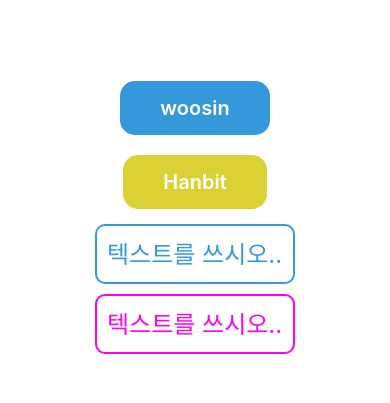
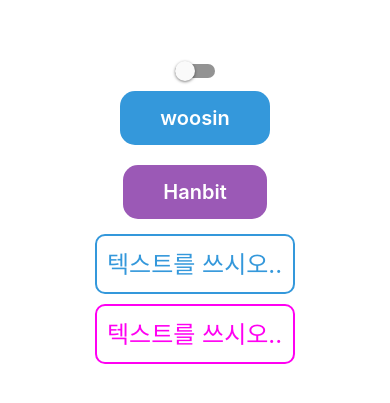
Before and after one commit to HWoosin/ReactNative_Practice, a React Native app: screen / in a window 390 px wide. Shown: the part 207-610 px from the top of the page. Built offline with nearby package versions, Linux system fonts and the light colour scheme.

Commit message:
ThemeProvider에 대해서 공부했습니다. Switch가 이상합니다.

```diff
--- a/App.js
+++ b/App.js
@@ -1,5 +1,5 @@
-import React from 'react'
-import {StyleSheet, Text, View } from 'react-native';
+import React, { useState } from 'react'
+import {StyleSheet, Text, View, Switch } from 'react-native';
 import MyButton from './src/components/MyButton';
 import Counter from './src/components/Counter';
 import EventButton from './src/components/EventButton';
@@ -8,14 +8,18 @@ import { viewStyle } from './src/style';
 import { Header,Contents,Footer } from './src/components/LayOut';
 import ShadowBox from './src/components/ShadowBox';
 import ButtonStyled from './src/components/ButtonStyled';
-import styled from 'styled-components/native';
+import styled, { ThemeProvider } from 'styled-components/native';
 import Input from './src/components/Input';
+import { basicTheme, darkTheme, lightTheme } from './src/theme';
+
 
 const Container = styled.View`
-  flex:1;
-  background-color:#ffffff;
-  align-items:center;
-  justify-content:center;
+  flex: 1;
+  //background-color: #ff0000;
+  background-color: ${props => props.theme.background};
+  justify-content: center;
+  align-items: center;
+
 `;
 
 const App = () => {
@@ -31,37 +35,48 @@ const App = () => {
   //   </View>
   // );
   const name='woosin'
-  return (
-    /* <View style={{flex: 1,
-    backgroundColor: '#d0ff00',
-    alignItems: 'center',
-    justifyContent: 'center',}}>
-    */
-   //외부 스타일 viewStyle 사용
-    <View style={viewStyle.container}>
-      {/* <Header/>
-      <Contents/>
-      <Footer/> */}
 
-      {/* <Text style={viewStyle.text}>
-      {(()=>{
-        if(name === 'woosin') return 'Hello Woosin!';
-        else return 'Hello World';
-      })()}</Text>
-    <MyButton onPress={()=> alert('defaultProps를 테스트함!')}/>
-    <MyButton title='props Test' onPress={()=> alert('TouchableOpacity로 버튼을 만들고 Mybutton컴포넌트를 작성함!')}/>
-    <MyButton onPress={()=> alert('children 매개를 테스트함!')}>This is Child Button</MyButton>
-    <Counter/>
-    <EventButton/>
-    <EventInput/> */}
-    {/* <ShadowBox/> */}
+  const [isDark, setIsDark] = useState(false);//useState로 테마 정하기
+  const _toggleSwitch = () => setIsDark(!isDark);
+
+  // return (
+  //   /* <View style={{flex: 1,
+  //   backgroundColor: '#d0ff00',
+  //   alignItems: 'center',
+  //   justifyContent: 'center',}}>
+  //   */
+  //  //외부 스타일 viewStyle 사용
+  //   <View style={viewStyle.container}>
+  //     {/* <Header/>
+  //     <Contents/>
+  //     <Footer/> */}
+
+  //     {/* <Text style={viewStyle.text}>
+  //     {(()=>{
+  //       if(name === 'woosin') return 'Hello Woosin!';
+  //       else return 'Hello World';
+  //     })()}</Text>
+  //   <MyButton onPress={()=> alert('defaultProps를 테스트함!')}/>
+  //   <MyButton title='props Test' onPress={()=> alert('TouchableOpacity로 버튼을 만들고 Mybutton컴포넌트를 작성함!')}/>
+  //   <MyButton onPress={()=> alert('children 매개를 테스트함!')}>This is Child Button</MyButton>
+  //   <Counter/>
+  //   <EventButton/>
+  //   <EventInput/> */}
+  //   {/* <ShadowBox/> */}
+
+  //   </View>
+  // );
+  return(
+    <ThemeProvider theme={isDark ? darkTheme : lightTheme}>
       <Container>
+        <Switch value={isDark} onValueChange={_toggleSwitch}/>
+        {/* //스위치 통해 백그라운드 설정 */}
         <ButtonStyled title="woosin"/>
         <ButtonStyled title="Hanbit"/>
         <Input borderColor="#3498db"/>
         <Input borderColor="#ff00f2"/>
       </Container>
-    </View>
+    </ThemeProvider>
   );
 }
 
--- a/src/components/ButtonStyled.js
+++ b/src/components/ButtonStyled.js
@@ -4,20 +4,20 @@ import styled from 'styled-components/native';
 
 const ButtonContainer = styled.TouchableOpacity`
 
-    background-color: ${props => props.title ==="woosin" ? '#3498db': '#dbd034'};
+    //background-color: ${props => props.title ==="woosin" ? '#3498db': '#dbd034'};
     //background-color: #ff0000;
+    background-color: ${props => props.title ==="woosin" ? props.theme.blue : props.theme.purple};
     border-radius: 15px;
     padding:15px 40px;
     margin:10px 0px;
-    justify-content:center
+    justify-content:center;
+
 `;
 //스타일드 컴포넌트는 props를 백틱안에서 접근가능함
 const Title = styled.Text`
-
-    font-size:20px;
-    font-weight:600;
-    color:#fff;
-
+    font-size: 20px;
+    font-weight: 600;
+    color: ${props => props.theme.text};
 `;
 
 const ButtonStyled = (props) =>{
--- a/src/components/Input.js
+++ b/src/components/Input.js
@@ -5,6 +5,7 @@ const StyledInput = styled.TextInput.attrs(props => ({
   placeholder: '텍스트를 쓰시오...',
   placeholderTextColor: props.borderColor,//요소에서 준 속성을 attrs를 통해 스타일드 컴포넌트 안에 작성 가능
 }))`
+
   width: 200px;
   height: 60px;
   margin: 5px;
--- /dev/null
+++ b/src/theme.js
@@ -0,0 +1,18 @@
+export const basicTheme = {
+  purple: '#9b59b6',
+  blue: '#3498db',
+};
+
+export const lightTheme = {
+  background: '#ffffff',
+  text: '#ffffff',
+  purple: '#9b59b6',
+  blue: '#3498db',
+};
+
+export const darkTheme = {
+  background: '#34495e',
+  text: '#34495e',
+  purple: '#9b59b6',
+  blue: '#3498db',
+};
```
Lines whose indentation alone changed are shown as unchanged.
